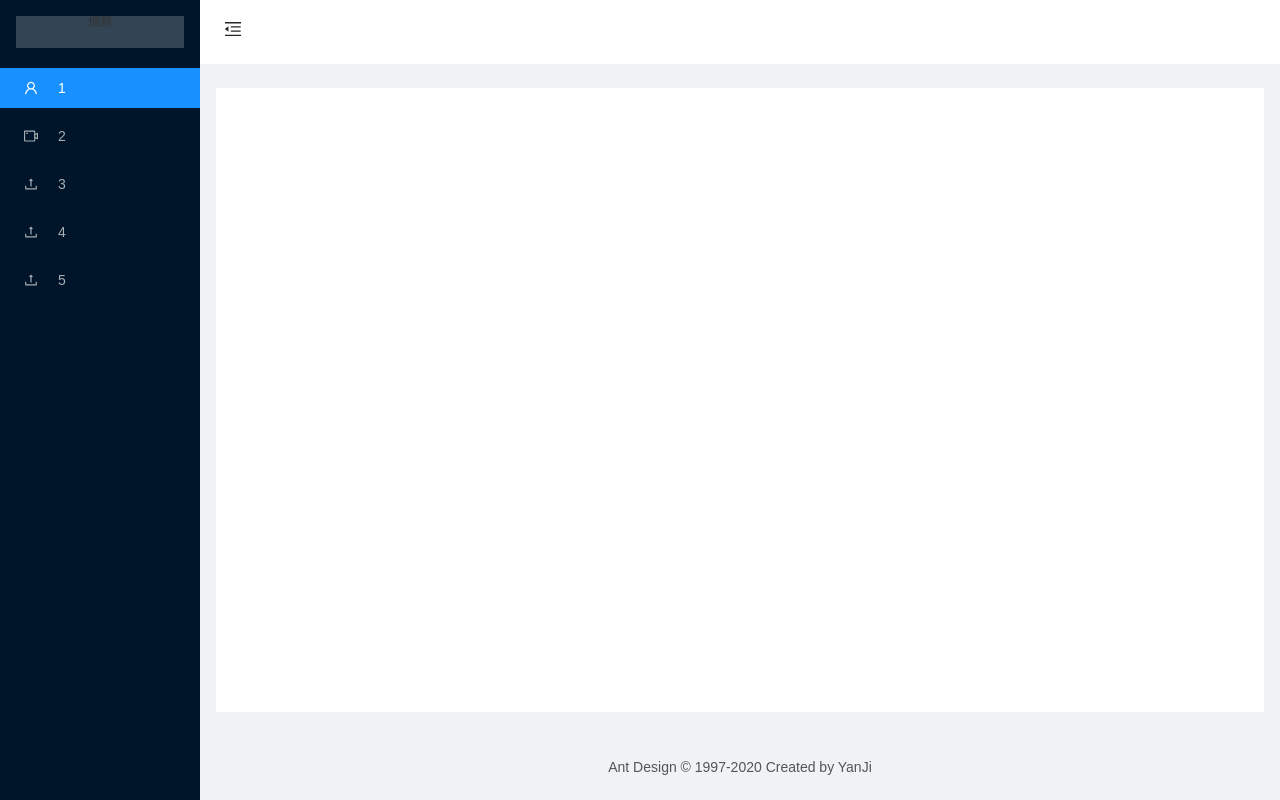
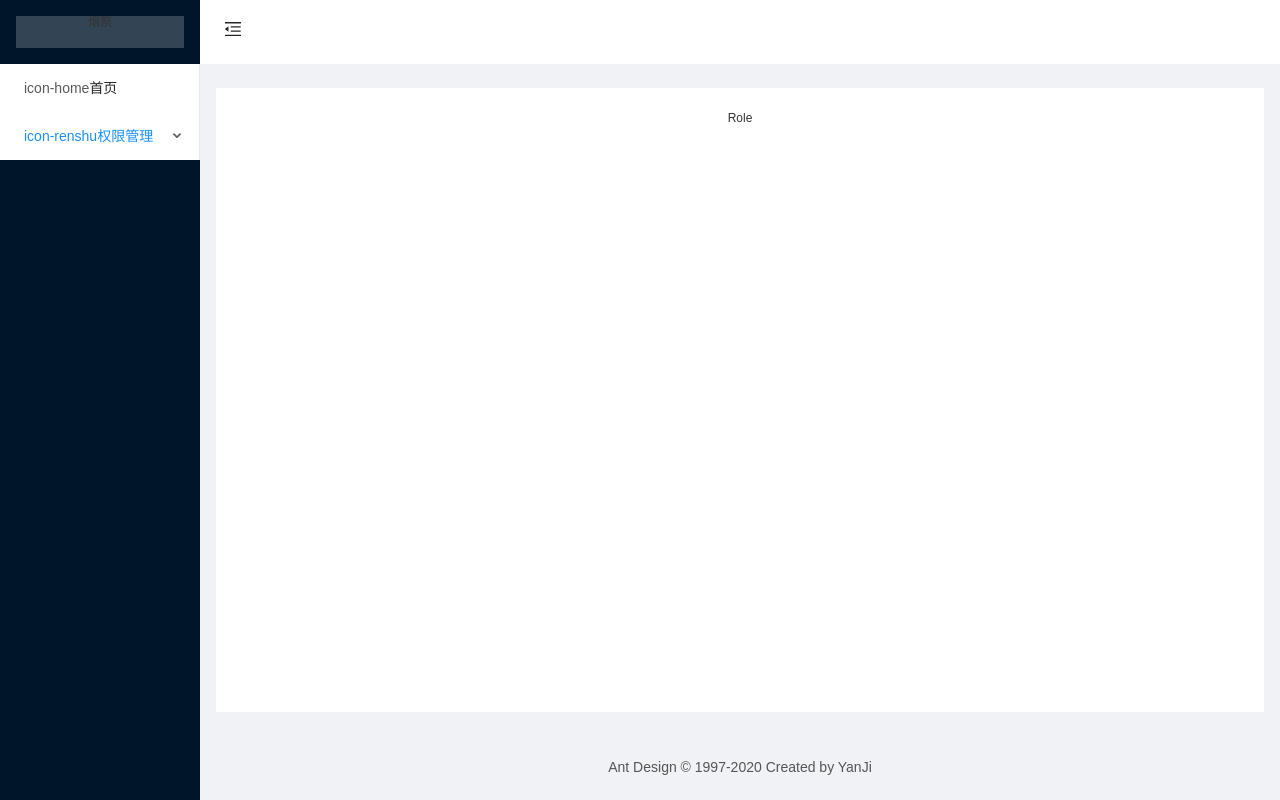
Before and after one commit to yanjiFan1/ra-learning, a React app: page /#/auth/menu in a window 1280 px wide. Built offline with nearby package versions, Linux system fonts and the light colour scheme.

Commit message:
页面添加二级路由---> 目前二级页面无法切换

```diff
--- a/src/components/layout/sideBar/SideBar.jsx
+++ b/src/components/layout/sideBar/SideBar.jsx
@@ -4,8 +4,10 @@
  * @Date: 2020/6/16
 */
 import React, { Component } from 'react';
-import { BrowserRouter, HashRouter, Link, NavLink, withRouter } from 'react-router-dom';
+import { Link, NavLink, withRouter } from 'react-router-dom';
 import { Layout, Menu } from 'antd';
+import { menus } from './menus.js';
+import SiderMenu from './components/SiderMenu';
 import {
   MenuUnfoldOutlined,
   MenuFoldOutlined,
@@ -18,35 +20,70 @@ const { Sider } = Layout;
 class GlobalSideBar extends Component {
 	constructor(props){
     super(props);
+    this.menus = menus
   }
+
+  state = {
+    mode: 'inline',
+    openKey: '',
+    selectedKey: '',
+    firstHide: true,        // 点击收缩菜单，第一次隐藏展开子菜单，openMenu时恢复
+  }
+
+  componentDidMount() {
+    this.setMenuOpen(this.props);
+  }
+
+  // static getDerivedStateFromProps(nextProps, prevState) {
+  // 	const { collapsed } = nextProps;
+  //   // 当传入的collapsed发生变化的时候，更新state
+  //   if (collapsed !== prevState.collapsed) {
+  //     return {
+  //       collapsed
+  //     }
+  //   }
+  //   // 否则，对于state不进行任何操作
+  //   return null;
+  // 	// this.onCollapse(props.collapsed);
+  //   // this.setMenuOpen(props)
+  // }
+
+  UNSAFE_componentWillReceiveProps(nextProps) {
+    this.onCollapse(nextProps.collapsed);
+    this.setMenuOpen(nextProps)
+  }
+
+  setMenuOpen = props => {
+    const { pathname } = props.location;
+    this.setState({
+      openKey: pathname.substr(0, pathname.lastIndexOf('/')),
+      selectedKey: pathname
+    });
+  }
+
+  onCollapse = (collapsed) => {
+    this.setState({
+      collapsed,
+      firstHide: collapsed,
+      mode: collapsed ? 'vertical' : 'inline',
+    });
+  }
+
+  menuClick = e => {
+    this.setState({
+      selectedKey: e.key
+    })
+  }
+
+  openMenu = v => {
+    this.setState({
+      openKey: v[v.length - 1],
+      firstHide: false,
+    })
+  }
+
 	render() {
 		const { collapsed } = this.props
-		const MenuList = [{
-			key: '1',
-			icon: <UserOutlined />,
-			title: '1',
-			path: '/dashboard'
-		},{
-			key: '2',
-			icon: <VideoCameraOutlined />,
-			title: '2',
-			path: '/login'
-		},{
-			key: '3',
-			icon: <UploadOutlined />,
-			title: '3',
-			path: '/home'
-		},{
-			key: '4',
-			icon: <UploadOutlined />,
-			title: '4',
-			path: '/shop'
-		},{
-			key: '5',
-			icon: <UploadOutlined />,
-			title: '5',
-			path: '/child/1/grand-child'
-		}]
     return (
       <Sider
 		    style={{
@@ -56,20 +93,17 @@ class GlobalSideBar extends Component {
 	      trigger={null}
 	      collapsible
 	      collapsed={collapsed}
-	     >
+	    >
         <div className="logo">烟祭</div>
-        <Menu theme="dark" mode="inline" defaultSelectedKeys={['1']}>
-        	{
-        		MenuList.map(item =>
-        			<Menu.Item key={item.key} icon={item.icon}>
-        				<HashRouter>
-        					{/*<Link to={item.path}>{item.title}</Link>*/}
-        					<NavLink className="menu-link" activeStyle={{color: 'red', background: 'blue'}} to={item.path}>{item.title}</NavLink>
-        				</HashRouter>
-	            </Menu.Item>
-        		)
-        	}
-        </Menu>
+        <SiderMenu
+          menus={ this.menus }
+          onClick={this.menuClick}
+          theme="light"
+          mode="inline"
+          selectedKeys={[this.state.selectedKey]}
+          openKeys={this.state.firstHide ? null : [this.state.openKey]}
+          onOpenChange={this.openMenu}
+        />
       </Sider>
     )
     }
--- /dev/null
+++ b/src/components/layout/sideBar/components/SiderMenu.jsx
@@ -0,0 +1,59 @@
+import React from 'react';
+import { Menu } from 'antd';
+import { Link } from 'react-router-dom';
+
+const iconStyle={
+  marginRight:'10px',
+  fontSize:'12px'
+}
+
+const renderMenuItem =
+  ({ id, name, frontIcon, fronType, path, ...props })=> {
+  	console.log('renderMenuItem start')
+  	console.log(path)
+  	console.log('renderMenuItem end')
+    return (
+      <Menu.Item
+        key={path}
+        {...props}
+      >
+        <Link to={path}>
+          { frontIcon && <i className={`icon iconfont ${frontIcon}` } style={iconStyle} />}
+          <span className="nav-text f-usn">{name}</span>
+        </Link>
+      </Menu.Item>
+    )
+  }
+
+const renderSubMenu =
+  ({ id, name, frontIcon, fronType, path, sub, ...props }) =>{
+  	console.log('renderSubMenu start')
+  	console.log(path)
+  	console.log('renderSubMenu end')
+    return (
+      <Menu.SubMenu
+        key={path}
+        title={
+          <span>
+            {frontIcon && <i className={`icon iconfont ${frontIcon}` } style={iconStyle} />}
+            <span className="nav-text f-usn">{name}</span>
+          </span>
+        }
+        {...props}
+      >
+      {sub && sub
+          .map(item => renderMenuItem(item))}
+      </Menu.SubMenu>
+    )
+  }
+
+
+export default ({ menus, ...props }) => {
+    return (
+        <Menu {...props}>
+          {menus && menus
+          .filter(item=>item.fronType!= 'module')
+          .map(item => item.sub && item.sub.length? renderSubMenu(item) : renderMenuItem(item))}
+        </Menu>
+    )
+}
--- /dev/null
+++ b/src/components/layout/sideBar/menus.js
@@ -0,0 +1,39 @@
+import {
+  MenuUnfoldOutlined,
+  MenuFoldOutlined,
+  UserOutlined,
+  VideoCameraOutlined,
+  UploadOutlined,
+} from '@ant-design/icons';
+export const menus = [{
+  id:'1',
+	path: '/dashboard',
+	name: '首页',
+  icon: 'icon-home',
+  sub:[],
+  prarentId:'1'
+},
+{
+  id:'2',
+	path: '/auth',
+	name: '权限管理',
+	icon: 'icon-renshu',
+	sub: [{
+    id:'2_1',
+		path: '/auth/role',
+		name: '角色管理',
+		icon: '',
+	},
+	{
+    id:'2_2',
+		path: '/auth/menu',
+		name: '菜单管理',
+		icon: '',
+	},
+	{
+    id:'2_3',
+		path: '/auth/user',
+		name: '用户管理',
+		icon: '',
+	}]
+}]
--- a/src/routes/index.js
+++ b/src/routes/index.js
@@ -2,6 +2,9 @@ import React, { Component } from 'react';
 // import { Switch, Route, Router, Redirect } from 'react-router'
 import Login from '../view/login/Login'
 import Dashboard from '../view/dashboard/Dashboard'
+import Menu from '../view/auth/menu/Menu' // 权限管理-菜单管理
+import Role from '../view/auth/role/Role' // 权限管理-角色管理
+import User from '../view/auth/user/User' // 权限管理-用户管理
 import Home from '../view/home/Home'
 import Shop from '../view/shop/Shop'
 
@@ -75,6 +78,25 @@ const routes = [
         component: Dashboard
       },
       {
+        path: "/auth",
+        component: Role,
+        routes: [
+          {
+            path: "/auth/menu",
+            component: Menu
+          },
+          {
+            path: "/auth/role",
+            component: Role
+          },
+          {
+            path: "/auth/user",
+            component: User
+          }
+        ]
+
+      },
+      {
         path: "/home",
         exact: true,
         component: Home
@@ -83,17 +105,6 @@ const routes = [
         path: "/shop",
         exact: true,
         component: Shop
-      },
-      {
-        path: "/child/:id",
-        component: Home,
-        routes: [
-          {
-            path: "/child/:id/grand-child",
-            component: Home
-          }
-        ]
-
       }
     ]
   }
@@ -101,7 +112,11 @@ const routes = [
 
 class ARouter extends Component {
   render() {
-    return(<div>{renderRoutes(routes[0].routes)}</div>)
+    return(
+      <div>
+        {renderRoutes(routes[0].routes)}
+      </div>
+    )
   }
 }
 
--- /dev/null
+++ b/src/view/auth/menu/Menu.jsx
@@ -0,0 +1,8 @@
+import React from 'react';
+export default class Menu extends React.Component {
+	render() {
+        return (
+            <div>Menu</div>
+        )
+    }
+}
--- /dev/null
+++ b/src/view/auth/role/Role.jsx
@@ -0,0 +1,8 @@
+import React from 'react';
+export default class Role extends React.Component {
+	render() {
+        return (
+            <div>Role</div>
+        )
+    }
+}
--- /dev/null
+++ b/src/view/auth/user/User.jsx
@@ -0,0 +1,8 @@
+import React from 'react';
+export default class User extends React.Component {
+	render() {
+        return (
+            <div>User</div>
+        )
+    }
+}
```
